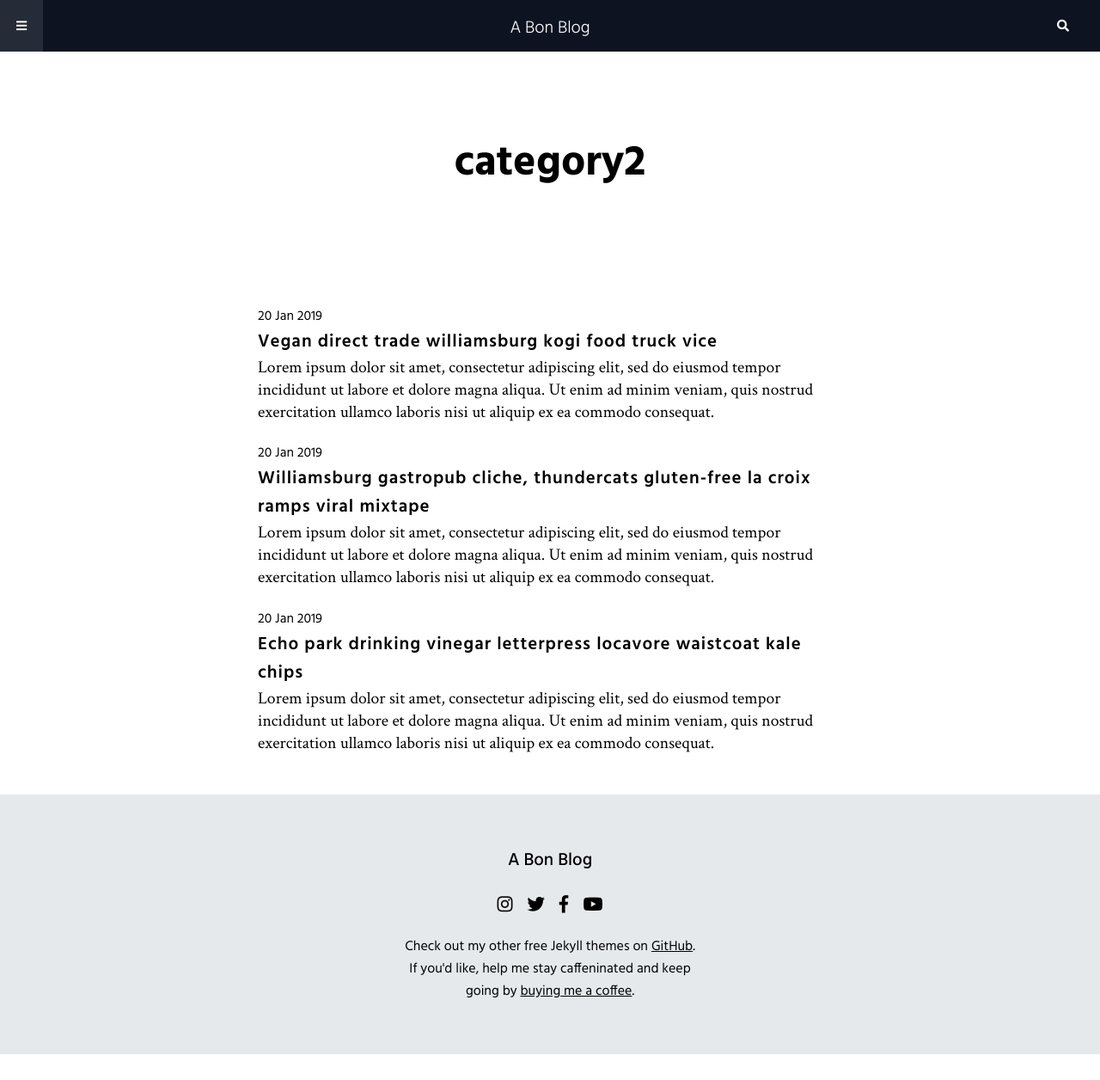
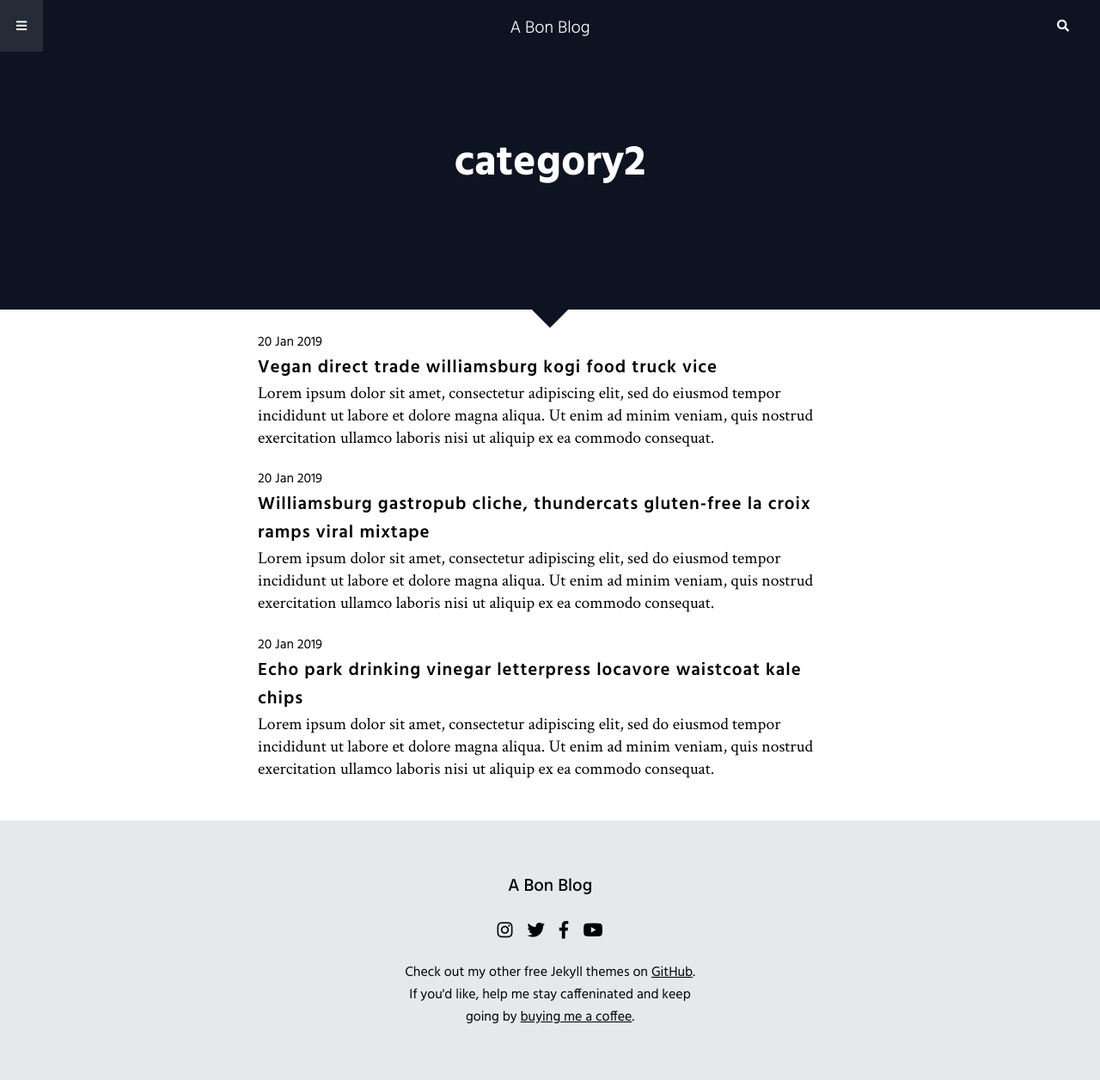
Before and after one commit to ninapetrop/a-bon-blog, a Jekyll site: the page built from _category/category2.md, in a window 1280 px wide and 1256 px high. Shown: the whole window at 86% size. Built offline with Jekyll 4.4.1, drawn with Linux system fonts in a browser that asks for light colours; nearby versions of some CDN libraries; Markdown is read by kramdown in place of the engine named in the settings.

Commit message:
Revisited category page styles.

```diff
--- a/_layouts/category.html
+++ b/_layouts/category.html
@@ -3,6 +3,7 @@ layout: default
 ---
 <div class="post__header category__header">
   <h2 class="post__title category__title">{{ page.tag }}</h2>
+  <div id="down__arrow"></div>
 </div>
 <div class="post__body category__body">
   <div class="wrap">
--- a/_sass/homepage.sass
+++ b/_sass/homepage.sass
@@ -27,7 +27,7 @@
 .feature.category-1 .post__content
   width: 50%
   padding: 10px
-  background: #FFC700
+  background: white
   text-align: center
   display: flex
   flex-direction: column
--- a/css/main.css
+++ b/css/main.css
@@ -369,7 +369,7 @@ p {
 .feature.category-1 .post__content {
   width: 50%;
   padding: 10px;
-  background: #FFC700;
+  background: white;
   text-align: center;
   display: -ms-flexbox;
   display: flex;
@@ -639,6 +639,9 @@ p {
   width: inherit;
   background-size: cover;
   background-position: center; }
+  @media only screen and (max-width: 425px) {
+    .post__image {
+      max-height: 425px; } }
 
 .post__body, .category__body {
   background: white; }
@@ -662,6 +665,22 @@ p {
     .post__body .wrap a span, .category__body .wrap a span {
       margin-left: 15px; }
 
+.category__header {
+  background: #0D1321;
+  color: white; }
+  .category__header #down__arrow {
+    height: 30px;
+    width: 30px;
+    background-color: #0D1321;
+    position: relative;
+    margin: auto;
+    bottom: -115px;
+    -webkit-transform: rotate(45deg);
+            transform: rotate(45deg); }
+    @media only screen and (max-width: 425px) {
+      .category__header #down__arrow {
+        bottom: -90px; } }
+
 .category__body .wrap .result a {
   text-decoration: none; }
   .category__body .wrap .result a:hover {
```
Also changed, not shown: _sass/post.sass (+15 -1 lines), 1 other file.
